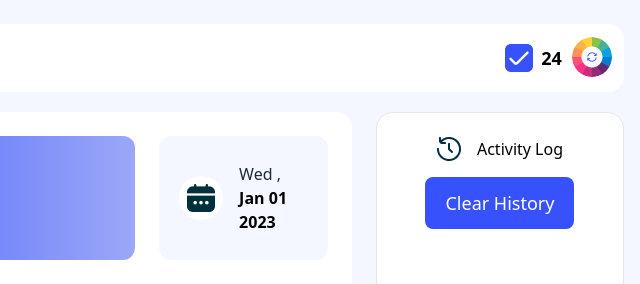
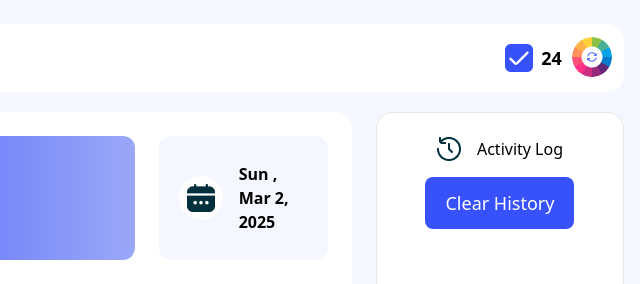
Before and after one commit to ahhimu/m5-d29-a5-Javascript---dasDev, a plain HTML site: page index.html in a window 1280 px wide. Shown: the top 284 px of the page, 549-1189 px from the left. Drawn offline with nearby package versions, Linux system fonts and the light colour scheme.

Commit message:
Added Heading Date Related Code

```diff
--- a/index.html
+++ b/index.html
@@ -95,8 +95,8 @@
                                   </div>
                                   <div id="heading-date-container">
                                       <!-- Dynamically Update -->
-                                      <p>Wed ,</p>
-                                      <p class="text-black font-semibold">Jan 01 2023</p>
+                                      <!-- <p>Wed ,</p>
+                                      <p class="text-black font-semibold">Jan 01 2023</p> -->
                                   </div>
 
                                </div>
@@ -272,6 +272,7 @@
          <script src="script/fifthBttn.js"></script>
          <script src="script/sixthBtn.js"></script>
          <script src="script/activityBtn.js"></script>
+         <script src="script/dateTime.js"></script>
 
 </body>
 </html>
--- a/script/activityBtn.js
+++ b/script/activityBtn.js
@@ -1,7 +1,6 @@
 document.getElementById("clear-history").addEventListener("click",function(){
     console.log('btn clicked');
     const container = document.getElementById('activity-container');
-    // const p = document.createElement("div");
     container.innerHTML="";
 
 })
--- /dev/null
+++ b/script/dateTime.js
@@ -0,0 +1,18 @@
+function DynamicDate() {
+    const now = new Date();
+    const day = now.toLocaleString('en-US', { weekday: 'short' });
+    const month = now.toLocaleString('en-US', { month: 'short' });
+    const date = now.getDate();
+    const year = now.getFullYear();
+    const formattedTime = `${day}, ${month} ${date}, ${year} `;
+
+    const headingDateContainer = document.getElementById('heading-date-container');
+    headingDateContainer.innerHTML = `
+        <p class="text-black font-semibold"> <strong> ${day} ,</strong></p>
+        <p class="text-black font-semibold"><strong> ${month} ${date}, ${year}</strong> </p>
+    `;
+}
+
+DynamicDate();
+
+setInterval(DynamicDate, 86400000);
```
Also changed, not shown: script/script.js (+0 -15 lines).
